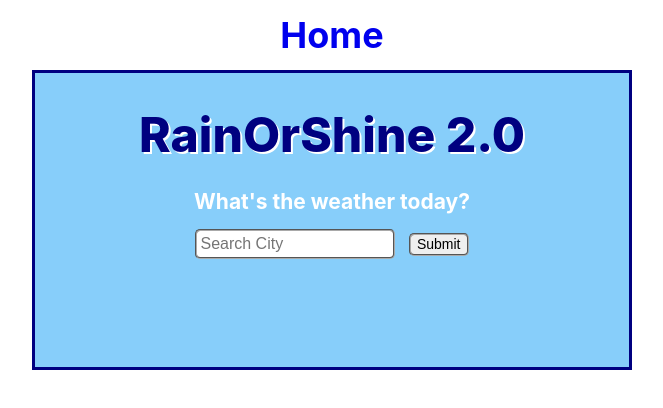
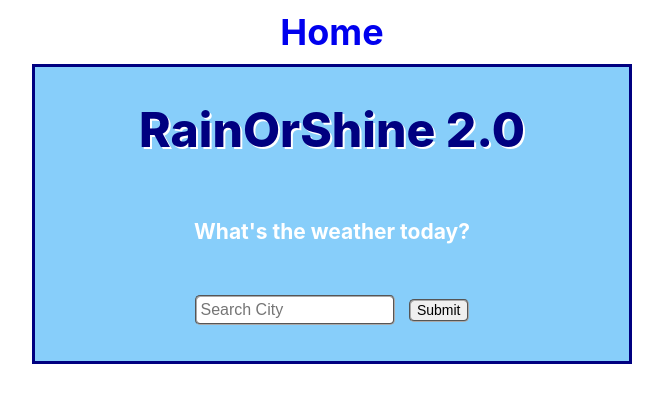
Before and after one commit to DannyShien/Weather-App, a React (Create React App) app: page / in a window 1280 px wide. Shown: the top 408 px of the page, without its empty margins (308-971 px from the left). Built offline with nearby package versions, Linux system fonts and the light colour scheme.

Commit message:
edit styling for navbar.css

```diff
--- a/src/App.css
+++ b/src/App.css
@@ -12,7 +12,7 @@ html, body {
 }
 
 .App {
-    height: 100%;
+    height: 100vh;
     display: flex;
     align-items: center;
     justify-content: space-evenly;
--- a/src/components/Navbar.css
+++ b/src/components/Navbar.css
@@ -1,13 +1,12 @@
 .navbar {
     height: 70px;
-    width: 800px;
+    width: 60vw;
     display: flex;
     justify-content: center;
     font-size: 36px;
     font-weight: bold;
 }
 .links {
-    width: 100%;
     display: flex;
     justify-content: space-around;
     text-decoration: none;
```
